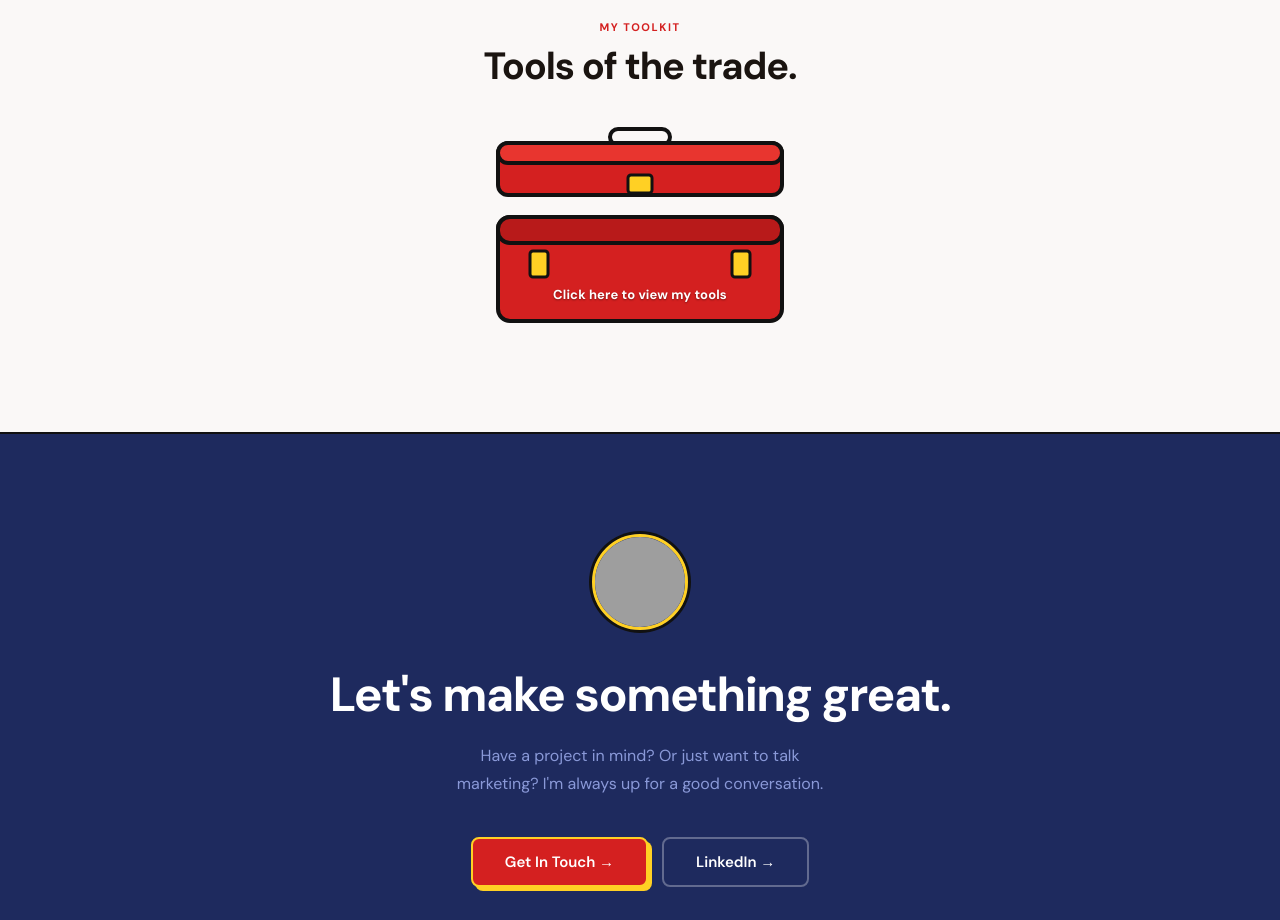
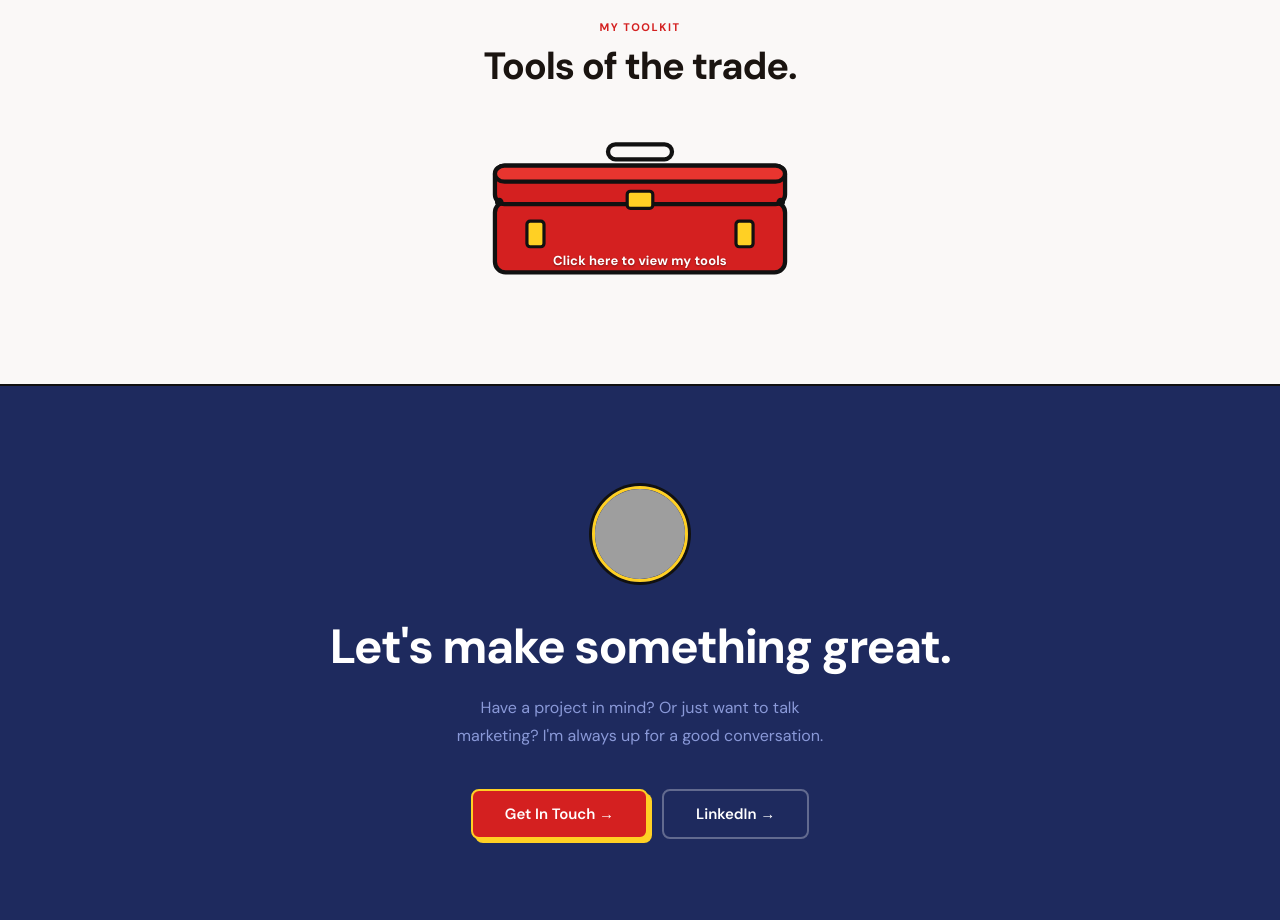
Before and after one commit to ashlacap/ash-portfolio, a React (Vite) app: page / in a window 1280 px wide. Shown: the part 5200-6120 px from the top of the page. Built offline with nearby package versions, Linux system fonts and the light colour scheme; grey boxes are pictures that could not be loaded.

Commit message:
Auto-save

```diff
--- a/src/App.jsx
+++ b/src/App.jsx
@@ -759,45 +759,47 @@ const ToolboxSection = () => {
           letterSpacing: '-0.03em', lineHeight: 1.1, marginBottom: isMobile ? 28 : 36,
         }}>Tools of the trade.</h2>
 
-        {/* Toolbox */}
+        {/* Toolbox (single cohesive SVG; lid hinges open) */}
         <button
           onClick={() => setOpen(o => !o)}
           aria-expanded={open}
           style={{
             position: 'relative', display: 'inline-block',
             background: 'none', border: 'none', cursor: 'pointer', padding: 0,
-            width: isMobile ? 240 : 300,
+            width: isMobile ? 250 : 320,
           }}
         >
-          {/* Lid (rotates up when open) */}
-          <svg viewBox="0 0 300 90" width="100%" style={{
-            display: 'block', margin: '0 auto -2px',
-            transformOrigin: '50% 100%',
-            transform: open ? 'translateY(-6px) rotate(-8deg)' : 'none',
-            transition: 'transform 360ms cubic-bezier(0.34,1.4,0.5,1)',
-          }}>
-            {/* handle */}
-            <rect x="120" y="6" width="60" height="16" rx="8" fill="none" stroke="#111" strokeWidth="4" />
-            {/* lid body */}
-            <rect x="8" y="20" width="284" height="52" rx="10" fill="#d42020" stroke="#111" strokeWidth="4" />
-            <rect x="8" y="20" width="284" height="20" rx="10" fill="#e8352f" stroke="#111" strokeWidth="4" />
-            {/* latch */}
-            <rect x="138" y="52" width="24" height="18" rx="3" fill="#ffd024" stroke="#111" strokeWidth="3" />
+          <svg viewBox="0 0 300 150" width="100%" style={{ display: 'block', overflow: 'visible' }}>
+            {/* ── Base (bottom half of the box) ── */}
+            <rect x="14" y="74" width="272" height="66" rx="10" fill="#d42020" stroke="#111" strokeWidth="4" />
+            {/* clasps on the base front */}
+            <rect x="44" y="92" width="16" height="24" rx="3" fill="#ffd024" stroke="#111" strokeWidth="3" />
+            <rect x="240" y="92" width="16" height="24" rx="3" fill="#ffd024" stroke="#111" strokeWidth="3" />
+
+            {/* ── Lid (hinges up from its back edge) ── */}
+            <g style={{
+              transformOrigin: '18px 74px',
+              transform: open ? 'rotate(-115deg)' : 'rotate(0deg)',
+              transition: 'transform 520ms cubic-bezier(0.34,1.3,0.5,1)',
+            }}>
+              {/* lid body — sits flush on top of the base when closed */}
+              <rect x="14" y="40" width="272" height="36" rx="9" fill="#d42020" stroke="#111" strokeWidth="4" />
+              {/* highlight strip */}
+              <rect x="14" y="40" width="272" height="15" rx="9" fill="#e8352f" stroke="#111" strokeWidth="4" />
+              {/* handle */}
+              <rect x="120" y="20" width="60" height="14" rx="7" fill="none" stroke="#111" strokeWidth="4" />
+              {/* latch tab (meets the base seam when closed) */}
+              <rect x="138" y="64" width="24" height="16" rx="3" fill="#ffd024" stroke="#111" strokeWidth="3" />
+            </g>
+
+            {/* hinge rivets at the back corners */}
+            <circle cx="18" cy="74" r="4" fill="#111" />
+            <circle cx="282" cy="74" r="4" fill="#111" />
           </svg>
 
-          {/* Box base */}
-          <svg viewBox="0 0 300 120" width="100%" style={{ display: 'block', margin: '0 auto' }}>
-            <rect x="8" y="6" width="284" height="104" rx="12" fill="#d42020" stroke="#111" strokeWidth="4" />
-            {/* tray line */}
-            <rect x="8" y="6" width="284" height="26" rx="12" fill="#b81a1a" stroke="#111" strokeWidth="4" />
-            {/* clasps */}
-            <rect x="40" y="40" width="18" height="26" rx="3" fill="#ffd024" stroke="#111" strokeWidth="3" />
-            <rect x="242" y="40" width="18" height="26" rx="3" fill="#ffd024" stroke="#111" strokeWidth="3" />
-          </svg>
-
-          {/* Prompt label on the box */}
+          {/* Prompt label on the base */}
           <div style={{
-            position: 'absolute', left: 0, right: 0, bottom: isMobile ? 22 : 28,
+            position: 'absolute', left: 0, right: 0, bottom: isMobile ? '9%' : '9%',
             fontFamily: "'DM Sans', sans-serif", fontSize: isMobile ? 12 : 13, fontWeight: 700,
             color: 'white', letterSpacing: '0.01em', pointerEvents: 'none',
             textShadow: '0 1px 2px rgba(0,0,0,0.4)', padding: '0 20px',
@@ -806,13 +808,12 @@ const ToolboxSection = () => {
           </div>
         </button>
 
-        {/* Revealed tools */}
+        {/* Revealed tools — spill out of the box */}
         <div style={{
           overflow: 'hidden',
           maxHeight: open ? 600 : 0,
-          opacity: open ? 1 : 0,
-          transition: 'max-height 420ms ease, opacity 320ms ease',
-          marginTop: open ? 32 : 0,
+          transition: 'max-height 460ms ease',
+          marginTop: open ? 28 : 0,
         }}>
           <div style={{
             display: 'flex', flexWrap: 'wrap', gap: isMobile ? 10 : 14,
@@ -823,9 +824,9 @@ const ToolboxSection = () => {
                 display: 'inline-flex', alignItems: 'center', gap: 8,
                 background: 'white', border: '2.5px solid #111', borderRadius: 12,
                 boxShadow: '3px 3px 0 #111', padding: '10px 16px',
-                transform: open ? 'translateY(0)' : 'translateY(12px)',
+                transform: open ? 'translateY(0) scale(1)' : 'translateY(-28px) scale(0.85)',
                 opacity: open ? 1 : 0,
-                transition: `transform 360ms cubic-bezier(0.34,1.4,0.5,1) ${i * 45}ms, opacity 300ms ease ${i * 45}ms`,
+                transition: `transform 420ms cubic-bezier(0.34,1.5,0.5,1) ${180 + i * 55}ms, opacity 300ms ease ${180 + i * 55}ms`,
               }}>
                 <span style={{ fontSize: 18, lineHeight: 1 }}>{t.icon}</span>
                 <span style={{
```
